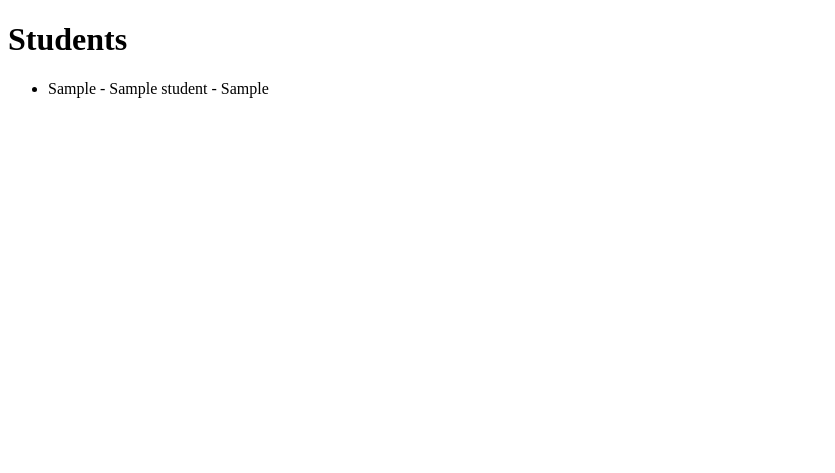
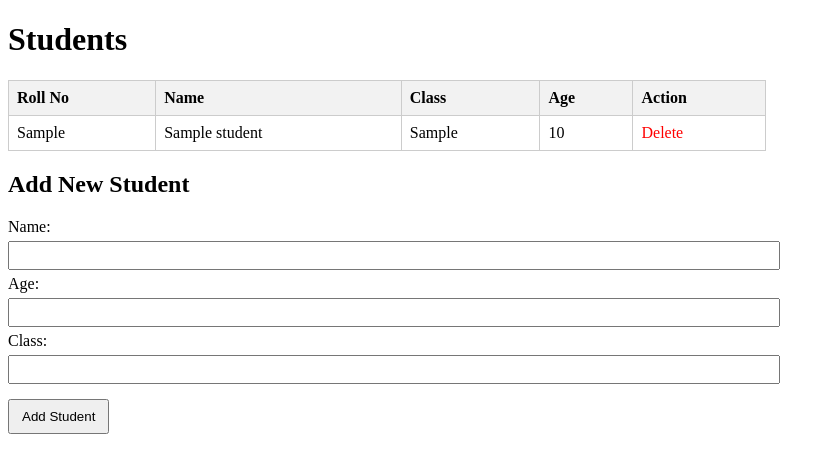
Before and after one commit to ryanscorpian/student-api, a FastAPI app: template templates/index.html in a window 1280 px wide. Shown: the top 473 px of the page, without its empty margins (0-835 px from the left). Run offline with FastAPI, Linux system fonts and the light colour scheme; the template is opened without the code that fills it: most values are stand-ins (such as "Sample title", 1, 10 or a date in 2020); parts of the project's set-up code (start-up, migrations or seed data) failed here and were passed over.

Commit message:
Update index.html

```diff
--- a/templates/index.html
+++ b/templates/index.html
@@ -1,12 +1,52 @@
 <!DOCTYPE html>
 <html>
-  <head><title>Student List</title></head>
-  <body>
-    <h1>Students</h1>
-    <ul>
-      {% for student in students %}
-      <li>{{ student.roll_no }} - {{ student.name }} - {{ student.student_class }}</li>
-      {% endfor %}
-    </ul>
-  </body>
+<head>
+  <meta charset="UTF-8">
+  <title>Student List</title>
+  <style>
+    table { border-collapse: collapse; width: 60%; margin-bottom: 20px; }
+    th, td { border: 1px solid #ccc; padding: 8px; text-align: left; }
+    th { background-color: #f2f2f2; }
+    form { width: 60%; }
+    input, select { padding: 5px; margin: 5px 0; width: 100%; }
+    button { padding: 8px 12px; margin-top: 10px; }
+    a.delete { color: red; text-decoration: none; }
+  </style>
+</head>
+<body>
+  <h1>Students</h1>
+
+  <table>
+    <tr>
+      <th>Roll No</th>
+      <th>Name</th>
+      <th>Class</th>
+      <th>Age</th>
+      <th>Action</th>
+    </tr>
+    {% for student in students %}
+    <tr>
+      <td>{{ student.roll_no }}</td>
+      <td>{{ student.name }}</td>
+      <td>{{ student.student_class }}</td>
+      <td>{{ student.age }}</td>
+      <td><a href="/student/delete/{{ student.roll_no }}" class="delete">Delete</a></td>
+    </tr>
+    {% endfor %}
+  </table>
+
+  <h2>Add New Student</h2>
+  <form action="/student/form" method="post">
+    <label for="name">Name:</label>
+    <input type="text" id="name" name="name" maxlength="50" required>
+
+    <label for="age">Age:</label>
+    <input type="number" id="age" name="age" min="0" max="99" required>
+
+    <label for="student_class">Class:</label>
+    <input type="text" id="student_class" name="student_class" maxlength="50" required>
+
+    <button type="submit">Add Student</button>
+  </form>
+</body>
 </html>
```
